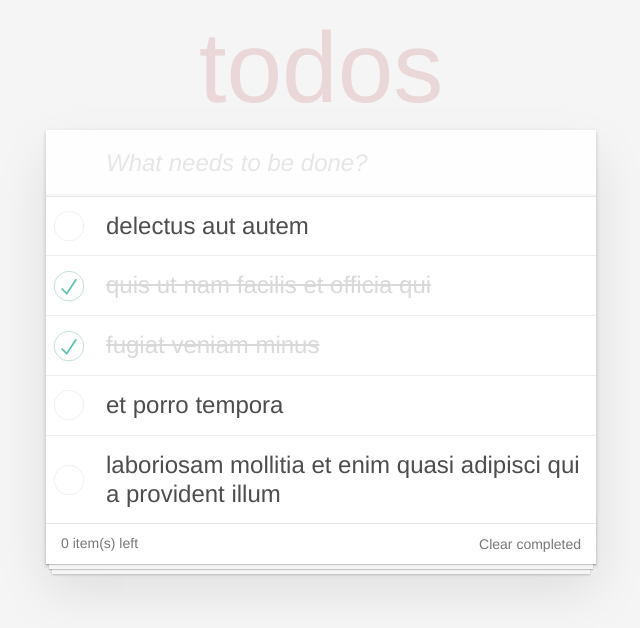
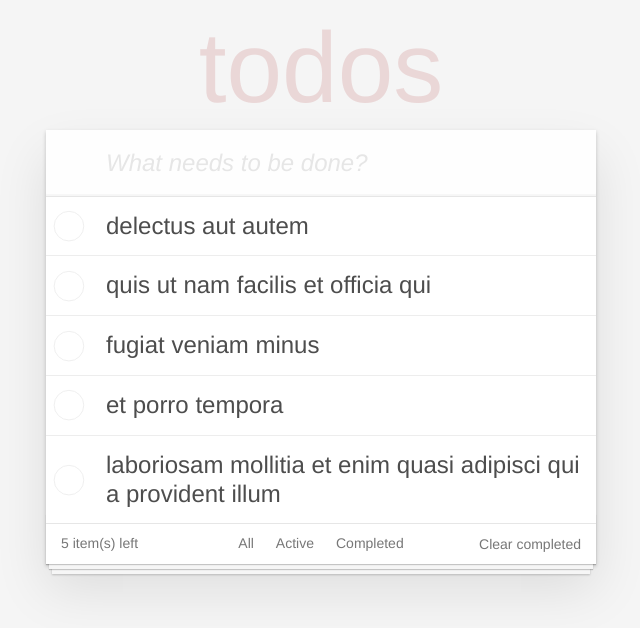
Before and after one commit to mhartley19/todo-part1, a React (Create React App) app: page /active in a window 1280 px wide. Shown: the top 628 px of the page, without its empty margins (319-959 px from the left). Built offline with nearby package versions, Linux system fonts and the light colour scheme.

Commit message:
everything but Css

```diff
--- a/package.json
+++ b/package.json
@@ -8,6 +8,7 @@
     "@testing-library/user-event": "^7.1.2",
     "react": "^16.13.1",
     "react-dom": "^16.13.1",
+    "react-router-dom": "^5.2.0",
     "react-scripts": "^3.4.1",
     "react-uuid": "^1.0.2"
   },
--- a/src/App.js
+++ b/src/App.js
@@ -1,12 +1,31 @@
-import React, { Component } from "react";
+import React, { Component } from "react"
+import {
+  BrowserRouter as Router,
+  Switch,
+  Route,
+  Link
+} from "react-router-dom";
 import todosList from "./todos.json";
-import{v4 as uuid} from "uuid"
+import { v4 as uuid } from "uuid"
+import TodoItem from "./components/TodoItem"
+import TodoList from './components/TodoList'
+
 
 class App extends Component {
   state = {
     todos: todosList,
-    value: ""
+    value: "",
+    itemCount: todosList.length
   };
+
+
+  handleItemCount = () => {
+    let itemCounter = this.state.todos.filter(
+      eachItem => eachItem.completed === false
+    )
+    this.setState({ itemCount: itemCounter })
+
+  }
 
   handleDelete = (todoId) => {
 
@@ -14,6 +33,8 @@ class App extends Component {
       eachItem => eachItem.id !== todoId
     )
     this.setState({ todos: newTodos })
+    this.setState({ itemCount: newTodos.length })
+
 
   }
 
@@ -23,6 +44,7 @@ class App extends Component {
       eachItem => eachItem.completed === false
     )
     this.setState({ todos: newTodos })
+    this.setState({ itemCount: newTodos.length })
 
   }
 
@@ -30,95 +52,96 @@ class App extends Component {
     console.log("checked")
     const newTodos = this.state.todos.map(
       eachItem => {
-      if(eachItem.id === id){
+        if (eachItem.id === id) {
           eachItem.completed = !eachItem.completed
+
         }
+
       })
 
-    this.setState( {newTodos} )
+    this.setState({ newTodos })
+    this.setState({ itemCount: newTodos.length })
+
   }
 
   handleAddItem = (event) => {
 
-   if(event.which === 13){
+    if (event.which === 13) {
       let newTodos = [...this.state.todos]
-     let newTodo = {"userId": 1,
+      let newTodo = {
+        "userId": 1,
         "id": uuid(),
         "title": this.state.value,
         "completed": false
       }
       newTodos.push(newTodo)
-   this.setState({todos: newTodos})
+      this.setState({ todos: newTodos })
+      this.setState({ itemCount: newTodos.length })
 
     }
 
   }
 
 
+  // }
+
   render() {
     return (
+      <Router>
       <section className="todoapp">
         <header className="header">
           <h1>todos</h1>
-          <input id="inputBox" onChange= {(event) => this.setState({value: event.target.value})} onKeyDown ={(event) => this.handleAddItem(event)} className="new-todo" placeholder="What needs to be done?" autoFocus />
+          <input id="inputBox" onChange={(event) => this.setState({ value: event.target.value })} onKeyDown={(event) => this.handleAddItem(event)} className="new-todo" placeholder="What needs to be done?" autoFocus />
         </header>
+        <Switch>
+      <Route exact path="/" >
       <TodoList todos={this.state.todos}
           handleCheck={this.handleCheck}
-        handleDelete={this.handleDelete}/>
+          handleDelete={this.handleDelete}
+          />
+      </Route>
+      <Route path="/active">
+      <TodoList todos={this.state.todos.filter(todo => todo.completed === false)}
+      handleCheck={this.handleCheck}
+      handleDelete={this.handleDelete}
+         />
+      </Route>
+      <Route path="/completed">
+      <TodoList todos={this.state.todos.filter(todo => todo.completed === true)}
+      handleCheck={this.handleCheck}
+      handleDelete={this.handleDelete}
+          />
+      </Route>
+    </Switch>
         <footer className="footer">
-          {/* todos is recieved from current state of todos: todosList */}
+          {/* <!-- This should be `0 items left` by default --> */}
           <span className="todo-count">
+            <strong>{this.state.itemCount}</strong> item(s) left
+  </span>
 
-            <strong>0</strong> item(s) left
-          </span>
+          <ul className="filters">
+            <li>
+              <Link to ="/">All</Link>
+            </li>
+            <li>
+              <Link to="/active">Active</Link>
+            </li>
+            <li>
+              <Link to="/completed">Completed</Link>
+            </li>
+          </ul>
+
+
           <button onClick={() => this.handleClearCompleted(this.state.todos.id)}
             className="clear-completed">Clear completed</button>
+
         </footer>
       </section>
+      </Router>
     );
   }
 }
 
-class TodoList extends Component {
-  render() {
-    return (
-      <section className="main">
-        <ul className="todo-list">
-          {this.props.todos.map((todo) => (
-            <TodoItem title={todo.title}
-            completed={todo.completed}
-            handleCheck ={this.props.handleCheck}
-            handleDelete={this.props.handleDelete}
-            id={todo.id}
-             />
-            //title and completed get passed down as props, and the value is recieved
-            //from the todos.map looping over json array
-          ))}
-        </ul>
-      </section>
-    );
-  }
-}
 
-class TodoItem extends Component {
-  render() {
-    return (
-      <li className={this.props.completed ? "completed" : ""}>
-        <div className="view">
-          <input className="toggle"
-          type="checkbox"
-          checked={this.props.completed}
-          onChange = {() => this.props.handleCheck(this.props.id)}/>
-
-          <label>{this.props.title}</label>
-
-          <button className="destroy"
-          onClick={()=>this.props.handleDelete(this.props.id)} />
-        </div>
-      </li>//Getting title from TodoList (todo.title) getting checked from completed in ToDoList
-      //
-    );
-  }
-}
 
 export default App;
--- /dev/null
+++ b/src/components/Routes/ActiveItems.js
@@ -0,0 +1 @@
+import React, { Component } from "react"
--- /dev/null
+++ b/src/components/Routes/AllItems.js
@@ -0,0 +1 @@
+import React, { Component } from "react"
--- /dev/null
+++ b/src/components/Routes/CompletedItems.js
@@ -0,0 +1 @@
+import React, { Component } from "react"
--- /dev/null
+++ b/src/components/TodoItem.js
@@ -0,0 +1,24 @@
+import React, { Component } from 'react'
+
+class TodoItem extends Component {
+    render() {
+      return (
+        <li className={this.props.completed ? "completed" : ""}>
+          <div className="view">
+            <input className="toggle"
+            type="checkbox"
+            checked={this.props.completed}
+            onChange = {() => this.props.handleCheck(this.props.id)}
+            />
+            <label>{this.props.title}</label>
+
+            <button className="destroy"
+            onClick={()=>this.props.handleDelete(this.props.id)} />
+          </div>
+        </li>//Getting title from TodoList (todo.title) getting checked from completed in ToDoList
+        //
+      );
+    }
+  }
+
+  export default TodoItem
--- /dev/null
+++ b/src/components/TodoList.js
@@ -0,0 +1,26 @@
+
+import React, { Component } from 'react'
+import TodoItem from './TodoItem'
+
+class TodoList extends Component {
+    render() {
+      return (
+        <section className="main">
+          <ul className="todo-list">
+            {this.props.todos.map((todo) => (
+              <TodoItem title={todo.title}
+              completed={todo.completed}
+              handleCheck ={this.props.handleCheck}
+              handleDelete={this.props.handleDelete}
+              id={todo.id}
+               />
+              //title and completed get passed down as props, and the value is recieved
+              //from the todos.map looping over json array
+            ))}
+          </ul>
+        </section>
+      );
+    }
+  }
+
+export default TodoList
--- a/src/index.css
+++ b/src/index.css
@@ -312,6 +312,7 @@ body {
 
 .filters li a.selected {
   border-color: rgba(175, 47, 47, 0.2);
+  color:black
 }
 
 .clear-completed,
--- a/src/todos.json
+++ b/src/todos.json
@@ -10,13 +10,13 @@
     "userId": 1,
     "id": 2,
     "title": "quis ut nam facilis et officia qui",
-    "completed": true
+    "completed": false
   },
   {
     "userId": 1,
     "id": 3,
     "title": "fugiat veniam minus",
-    "completed": true
+    "completed": false
   },
   {
     "userId": 1,
```
Also changed, not shown: 1 other file (tests, documents, lock files or other folders). Lines whose indentation alone changed are shown as unchanged.
